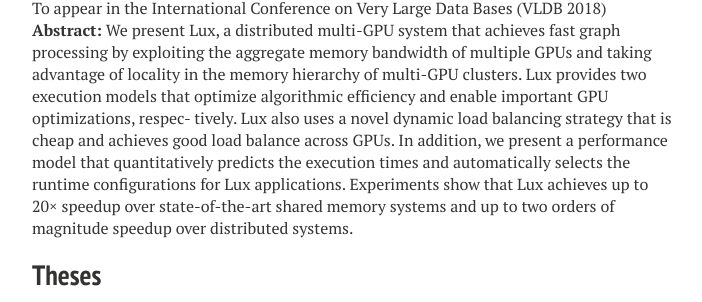
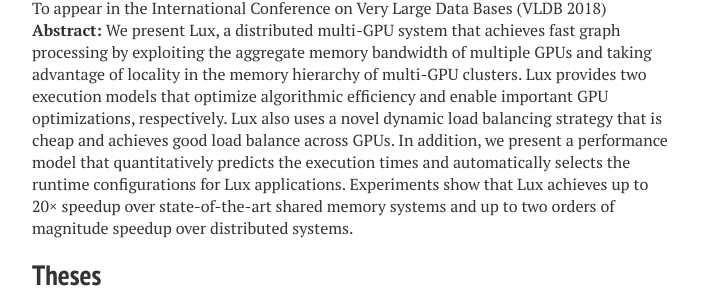
Before and after one commit to apryakhin/legion.stanford.edu, a Jekyll site: the page built from publications.md, in a window 1280 px wide and 900 px high, scrolled down 5415 px. Shown: the part 241-543 px from the top of the window, without its empty margins (288-990 px from the left). Built offline with Jekyll 4.4.1, drawn with Linux system fonts in a browser that asks for light colours; nearby versions of some CDN libraries.

Commit message:
Fix typos.

```diff
--- a/publications.md
+++ b/publications.md
@@ -286,12 +286,12 @@ achieves fast graph processing by exploiting the aggregate memory
 bandwidth of multiple GPUs and taking advantage of locality in the
 memory hierarchy of multi-GPU clusters. Lux provides two execution
 models that optimize algorithmic efficiency and enable important GPU
-optimizations, respec- tively. Lux also uses a novel dynamic load
+optimizations, respectively. Lux also uses a novel dynamic load
 balancing strategy that is cheap and achieves good load balance across
 GPUs. In addition, we present a performance model that quantitatively
 predicts the execution times and automatically selects the runtime
 configurations for Lux applications. Experiments show that Lux
-achieves up to 20× speedup over state-of-the-art shared memory systems
+achieves up to 20&times; speedup over state-of-the-art shared memory systems
 and up to two orders of magnitude speedup over distributed systems.
 
 
```
